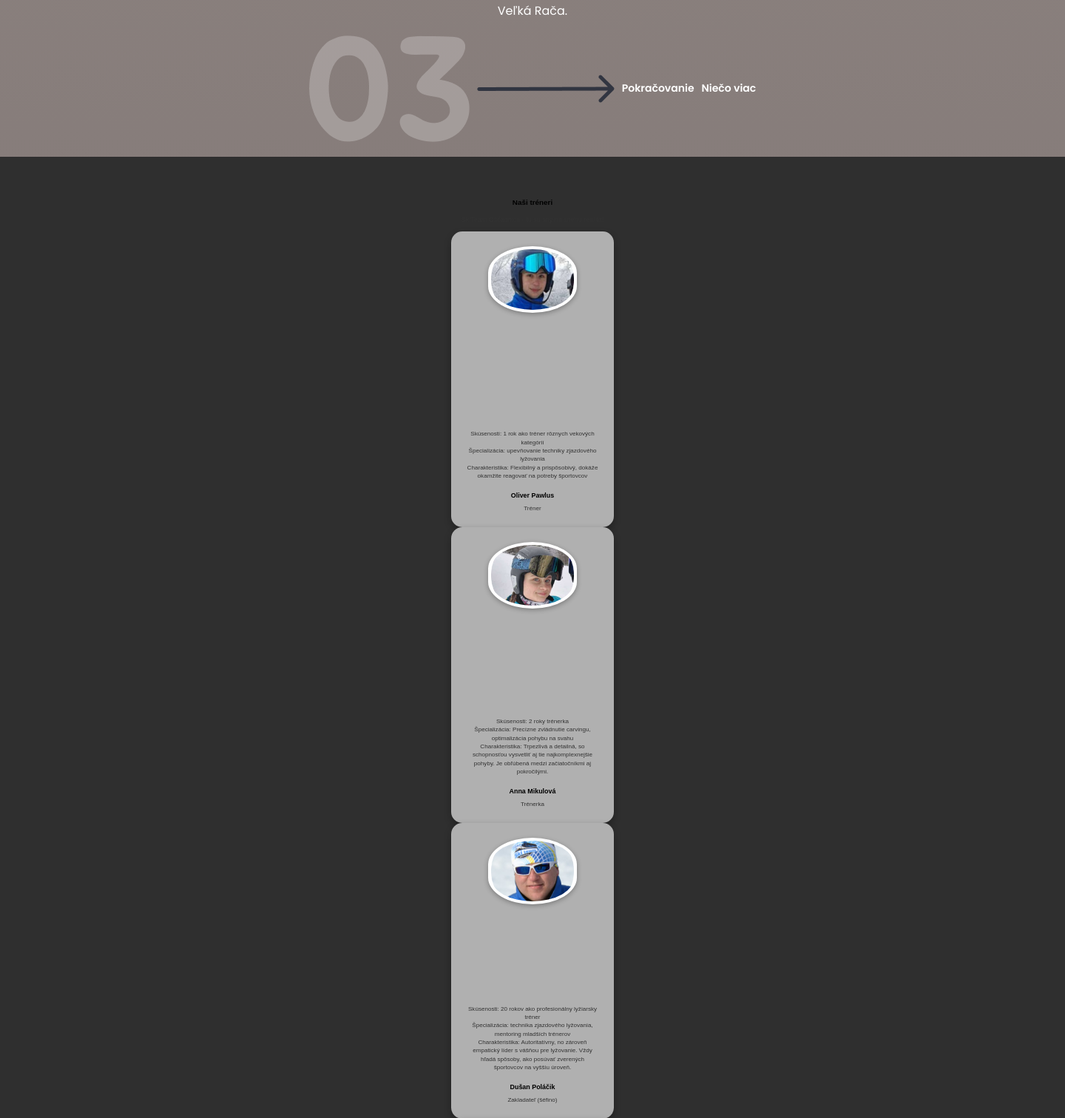
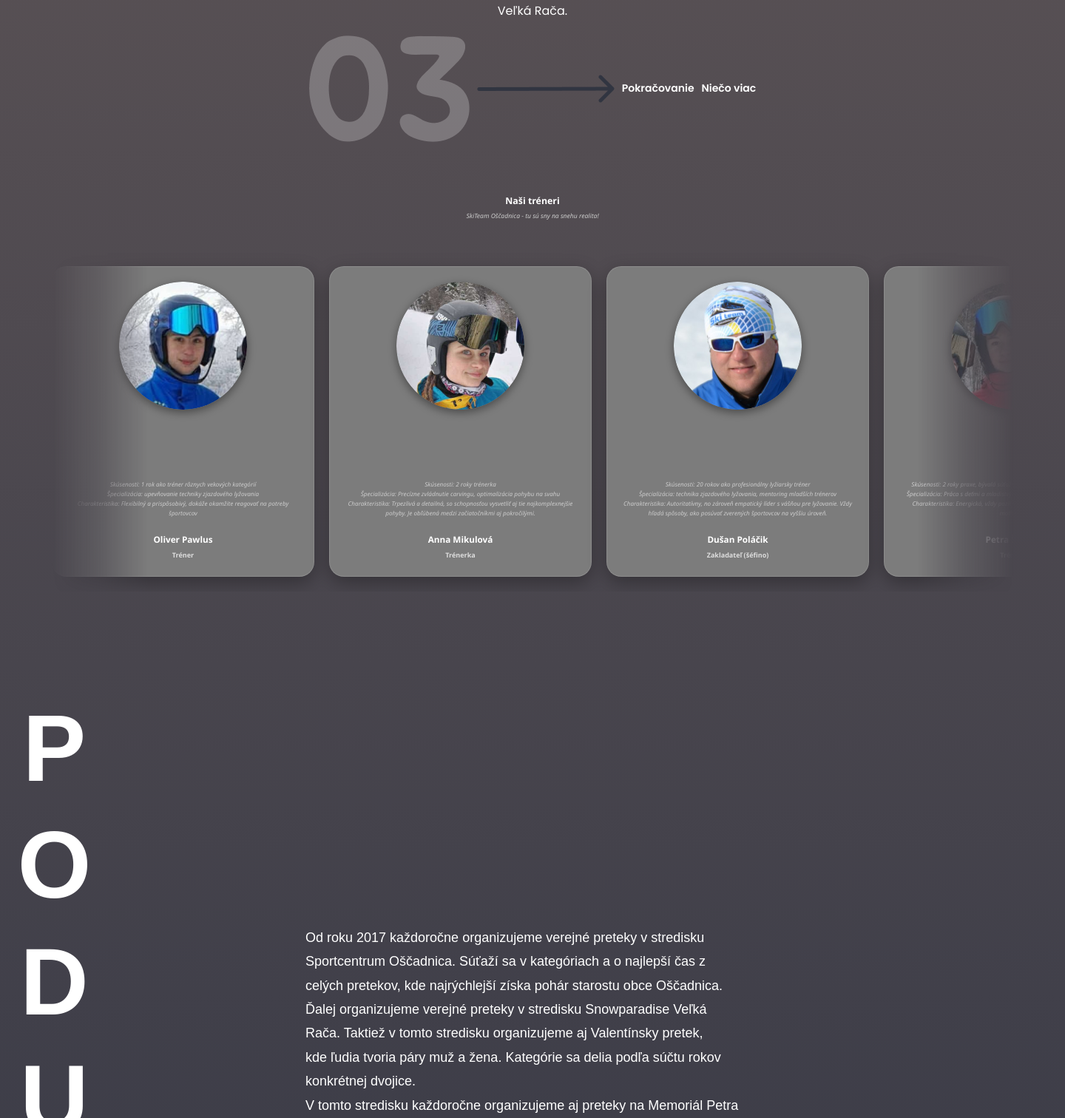
Before and after one commit to PetraSkolova/PRAX-DSY, a PHP site: page /SkiTeam/index.html in a window 1440 px wide. Shown: the part 3322-4834 px from the top of the page at 74% size. Run offline with PHP 8.4, Linux system fonts and the light colour scheme.

Commit message:
karticky este dostylovat

```diff
--- a/PRAX/SkiTeam/index.html
+++ b/PRAX/SkiTeam/index.html
@@ -276,12 +276,12 @@
 
                             <div class="kontakt">
                                 <img src="pictures/instagram.png" alt="instagram">
-                                <a href="https://www.instagram.com/skiteamoscadnica/"><strong>@skiteamoscadnica</strong></a>
+                                <a href="https://www.instagram.com/skiteamoscadnica/" target="_blank"><strong>@skiteamoscadnica</strong></a> <!--otvori sa na novej karte-->
                             </div>
 
                             <div class="kontakt">
                                 <img src="pictures/facebook.png" alt="facebook">
-                                <a href="https://www.facebook.com/p/Ski-team-O%C5%A1%C4%8Dadnica-100079897191424/"><strong>Ski Team Oščadnica</strong></a>
+                                <a href="https://www.facebook.com/p/Ski-team-O%C5%A1%C4%8Dadnica-100079897191424/" target="_blank"><strong>Ski Team Oščadnica</strong></a>
                             </div>
                         </div>
                     </address>
--- a/PRAX/SkiTeam/style.css
+++ b/PRAX/SkiTeam/style.css
@@ -11,7 +11,8 @@
 
 main {
     width: 100%;
-    background-image: linear-gradient(#A0968F, #362D3A), linear-gradient(#362D3A, #313541);
+    min-height: 100vh;
+    background: linear-gradient(to bottom,#a4968f 0%,#5a5255 25%,#2f3342 55%,#382c3f 75%,#8d837c 100%);
 }
 
 /*<!--------------------------------header/domov------------------------------>*/
@@ -187,9 +188,10 @@
 /*<!--------------------------------nasi treneri------------------------------>*/
 
 .nasi.treneri {
-    background-color: #2f2f2f;
+    width: 1440px;
+    margin: 0 auto;
     padding: 40px 20px;
-    font-family: Arial, sans-serif;
+    font-family: 'Segoe UI', 'Arial', sans-serif;
     color: white;
 }
 
@@ -206,63 +208,105 @@
 }
 
 .view {
+    width: 1300px;
+    margin: 0 auto;
+    overflow-x: auto;
+    scroll-snap-type: x mandatory;
+    -webkit-overflow-scrolling: touch;
+    gap: 20px;
+    padding: 40px 0 20px;
+    position: relative;
+
+    mask-image: linear-gradient(to right,
+        rgba(0,0,0,0) 0%,
+        rgba(0,0,0,0.4) 5%,
+        rgba(0,0,0,1) 10%,
+        rgba(0,0,0,1) 90%,
+        rgba(0,0,0,0.4) 95%,
+        rgba(0,0,0,0) 100%);
+    -webkit-mask-image: linear-gradient(to right,
+        rgba(0,0,0,0) 0%,
+        rgba(0,0,0,0.4) 5%,
+        rgba(0,0,0,1) 10%,
+        rgba(0,0,0,1) 90%,
+        rgba(0,0,0,0.4) 95%,
+        rgba(0,0,0,0) 100%);
+
+    scrollbar-width: none;
+    -ms-overflow-style: none;
+}
+
+.view::-webkit-scrollbar {
+    display: none;
+}
+
+.slider-wrapper {
+    width: calc((355px + 20px) * 7 - 20px);
     display: flex;
-    flex-wrap: wrap;
-    justify-content: center;
     gap: 20px;
 }
 
 article[class^="card-"] {
-    background-color: #b0b0b0;
-    border-radius: 15px;
-    padding: 80px 20px 20px 20px;
-    width: 220px;
+    flex: 0 0 355px;
+    scroll-snap-align: start;
+    background: #7c7c7c;
+    backdrop-filter: blur(12px);
+    -webkit-backdrop-filter: blur(12px);
+    border-radius: 20px;
+    padding: 20px; /*s tymto sa pohrat*/
     text-align: center;
-    box-shadow: 0 4px 10px rgba(0, 0, 0, 0.3);
+    box-shadow: 0 8px 24px rgba(0, 0, 0, 0.3);
+    border: 1px solid rgba(255, 255, 255, 0.12);
     position: relative;
     display: flex;
     flex-direction: column;
     justify-content: flex-start;
-    min-height: 400px;
+    min-height: 420px;
+    transition: transform 0.3s ease;
+    z-index: 1;
+}
+
+article[class^="card-"]:hover {
+    transform: translateY(-6px);
+    z-index: 10;
 }
 
 article[class^="card-"] img {
-    width: 120px;
-    height: 90px;
-    border-radius: 50% / 40%;
+    width: 173px;
+    height: 173px;
+    border-radius: 50%;
     object-fit: cover;
-    border: 4px solid white;
-    position: absolute;
-    top: 20px;
-    left: 50%;
-    transform: translateX(-50%);
-    background-color: white;
-    box-shadow: 0 2px 6px rgba(0, 0, 0, 0.3);
+    box-shadow: 0 4px 12px rgba(0, 0, 0, 0.4);
+    margin: 0 auto 20px;
+    display: block;
 }
 
 .treneri {
     margin-top: auto;
+    font-size: 0.95em;
+    color: #ddd;
+    line-height: 1.6;
+}
+
+.treneri p {
+    font-style: italic;
     font-size: 0.9em;
-    color: #333;
-    line-height: 1.4;
+    color: #ccc;
+    margin-bottom: 20px;
 }
 
 .treneri h1 {
-    margin-top: 15px;
-    font-size: 1.1em;
+    margin: 10px 0 5px;
+    font-size: 1.3em;
     font-weight: bold;
-    color: black;
+    color: white;
 }
 
 .treneri h4 {
-    margin: 5px 0 0;
-    font-weight: normal;
-    color: #333;
-}
-
-.treneri p {
-    margin: 10px 0;
-    color: #333;
+    margin: 0;
+    font-weight: bold;
+    font-size: 1em;
+    color: #ddd;
 }
 
 /*<!--------------------------------podujatia------------------------------>*/
```
